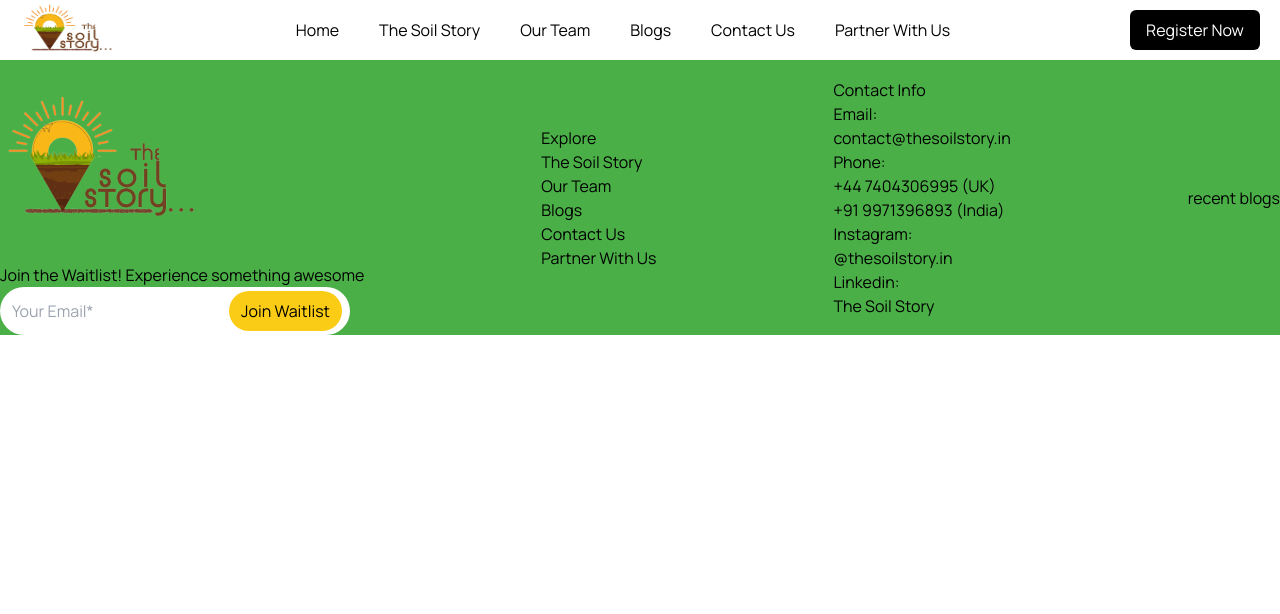
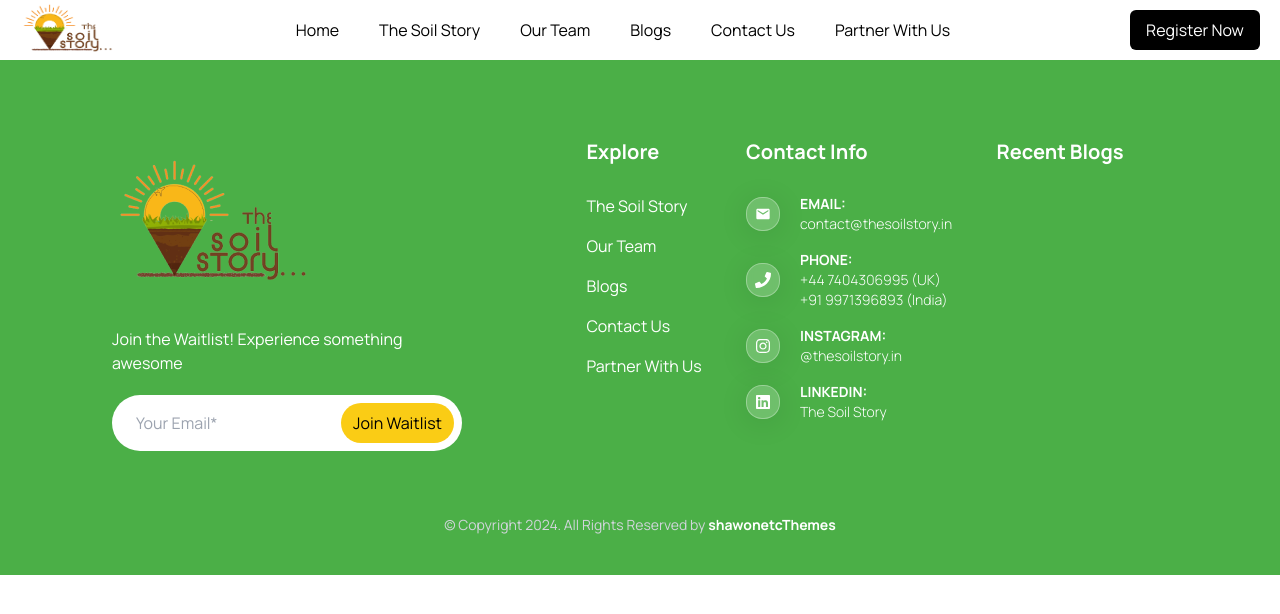
Before and after one commit to celestialeo/thesoilstory, a React (Vite) app: page / in a window 1280 px wide. Shown: the top 614 px of the page. Built offline with nearby package versions, Linux system fonts and the light colour scheme.

Commit message:
Nav update + Icon Lib added

```diff
--- a/package.json
+++ b/package.json
@@ -12,6 +12,7 @@
   "dependencies": {
     "react": "^18.2.0",
     "react-dom": "^18.2.0",
+    "react-icons": "^5.2.1",
     "react-router-dom": "^6.23.1"
   },
   "devDependencies": {
--- a/src/App.css
+++ b/src/App.css
@@ -4,3 +4,11 @@ body {
   font-family: "Manrope", sans-serif;
   font-optical-sizing: auto;
 }
+.glassEffect {
+  background: rgba(255, 255, 255, 0.2);
+  border-radius: 16px;
+  box-shadow: 0 4px 30px rgba(0, 0, 0, 0.1);
+  backdrop-filter: blur(5px);
+  -webkit-backdrop-filter: blur(5px);
+  border: 1px solid rgba(255, 255, 255, 0.3);
+}
--- a/src/components/Navbar/Navbar.jsx
+++ b/src/components/Navbar/Navbar.jsx
@@ -1,53 +1,98 @@
 import Logo from "../../assets/logo.png";
+import { MdEmail } from "react-icons/md";
+import { FaPhone } from "react-icons/fa";
+import { FaInstagram } from "react-icons/fa";
+import { FaLinkedin } from "react-icons/fa";
 function Navbar() {
   return (
     <>
-      <div className="bg-[#4BAF47] flex justify-between items-center">
+      <div className="bg-[#4BAF47] flex justify-start gap-20 items-center p-16 px-28 text-white">
         <div>
           <img src={Logo} alt="logo" />
           <p>Join the Waitlist! Experience something awesome</p>
-          <div className="bg-white rounded-full w-[350px] py-1 px-2 flex justify-between">
+          <div className="bg-white rounded-full w-[350px] py-2 px-2 flex justify-between mt-5 ps-5">
             <input
               type="text"
               placeholder="Your Email*"
               className=" rounded-full p-1"
             />
-            <button className="bg-yellow-400 py-2 px-3 rounded-full">
+            <button className="bg-yellow-400 py-2 px-3 rounded-full text-black">
               Join Waitlist
             </button>
           </div>
         </div>
-        <div>
-          <h2>Explore</h2>
-          <p>The Soil Story</p>
-          <p>Our Team</p>
-          <p>Blogs</p>
-          <p>Contact Us</p>
-          <p>Partner With Us</p>
+        <div className="flex align-top justify-evenly w-full">
+          <div>
+            <h2 className="font-bold mb-7 text-xl">Explore</h2>
+            <p className="mb-4">The Soil Story</p>
+            <p className="mb-4">Our Team</p>
+            <p className="mb-4">Blogs</p>
+            <p className="mb-4">Contact Us</p>
+            <p className="mb-4">Partner With Us</p>
+          </div>
+          <div className="font-bold">
+            <h2 className="font-bold mb-7 text-xl">Contact Info</h2>
+            <div className="flex">
+              <div className="">
+                <div className="flex justify-start items-center gap-5 mb-4">
+                  {" "}
+                  <div className="glassEffect w-max p-2">
+                    <MdEmail />
+                  </div>
+                  <p className="text-sm">
+                    EMAIL:
+                    <br />
+                    <span className="font-light text-sm">
+                      contact@thesoilstory.in
+                    </span>
+                  </p>
+                </div>
+                <div className="flex justify-start items-center gap-5 mb-4">
+                  <div className="glassEffect w-max p-2">
+                    <FaPhone />
+                  </div>
+                  <p className="text-sm">
+                    PHONE:
+                    <br />
+                    <span className="font-light text-sm">
+                      {" "}
+                      +44 7404306995 (UK) <br />
+                      +91 9971396893 (India)
+                    </span>
+                  </p>
+                </div>
+                <div className="flex justify-start items-center gap-5 mb-4">
+                  <div className="glassEffect w-max p-2">
+                    <FaInstagram />
+                  </div>
+                  <p className="text-sm">
+                    INSTAGRAM:
+                    <br />
+                    <span className="font-light text-sm">
+                      {" "}
+                      @thesoilstory.in
+                    </span>
+                  </p>
+                </div>
+                <div className="flex justify-start items-center gap-5 mb-4">
+                  <div className="glassEffect w-max p-2">
+                    <FaLinkedin />
+                  </div>
+                  <p className="text-sm">
+                    LINKEDIN: <br />
+                    <span className="font-light text-sm">The Soil Story</span>
+                  </p>
+                </div>
+              </div>
+            </div>
+          </div>
+          <div className="font-bold mb-7 text-xl">Recent Blogs</div>
         </div>
-        <div>
-          <h2>Contact Info</h2>
-          <p>
-            Email:
-            <br />
-            contact@thesoilstory.in
-          </p>
-          <p>
-            Phone:
-            <br /> +44 7404306995 (UK) <br />
-            +91 9971396893 (India)
-          </p>
-          <p>
-            Instagram:
-            <br /> @thesoilstory.in
-          </p>
-          <p>
-            Linkedin: <br />
-            The Soil Story
-          </p>
-        </div>
-        <div>recent blogs</div>
       </div>
+      <span className="block text-sm text-gray-300 sm:text-center  bg-[#4BAF47] pb-10">
+        © Copyright 2024. All Rights Reserved by{" "}
+        <span className="text-white font-bold">shawonetcThemes</span>
+      </span>
     </>
   );
 }
```
Also changed, not shown: 1 other file (tests, documents, lock files or other folders).
